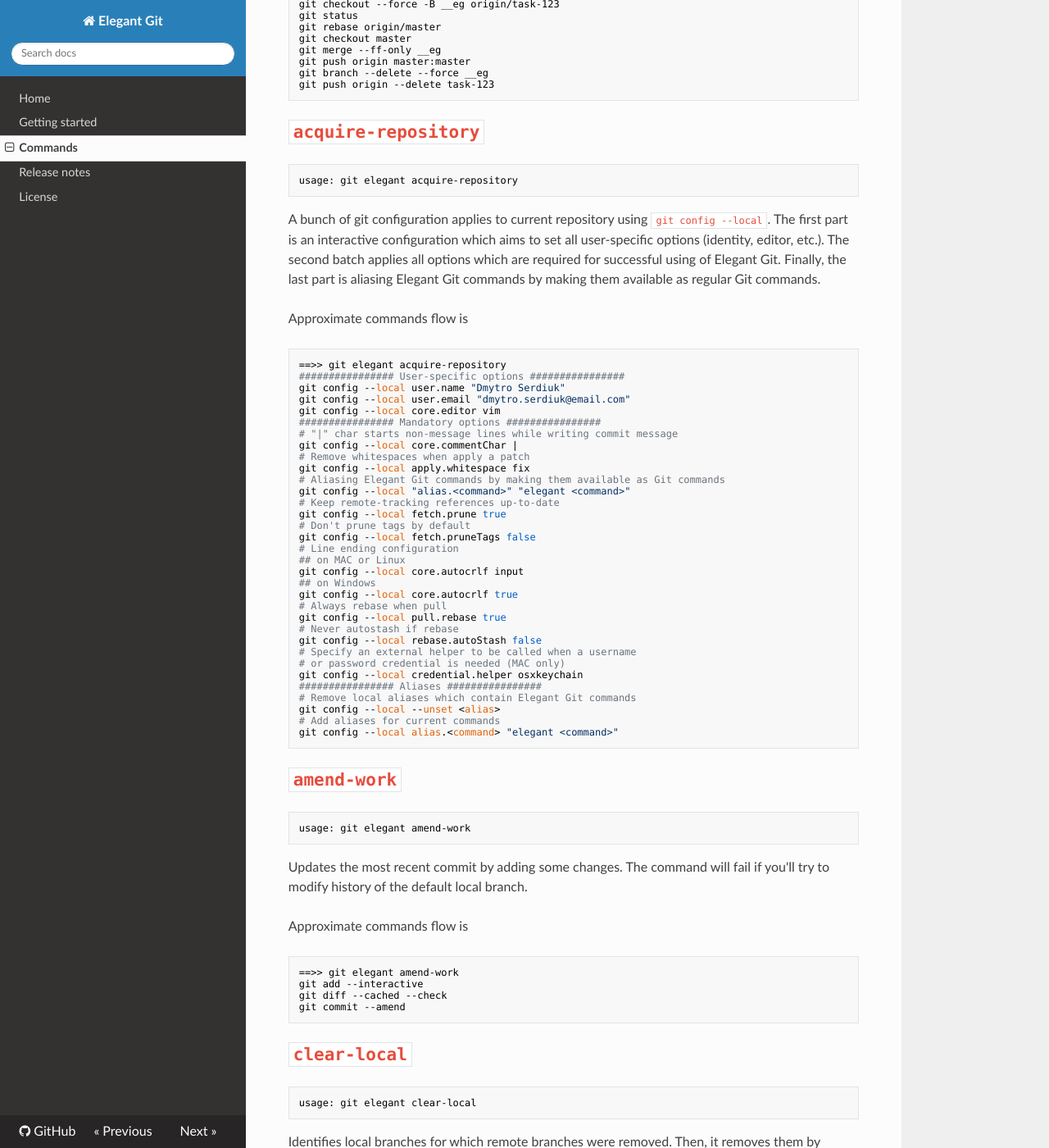
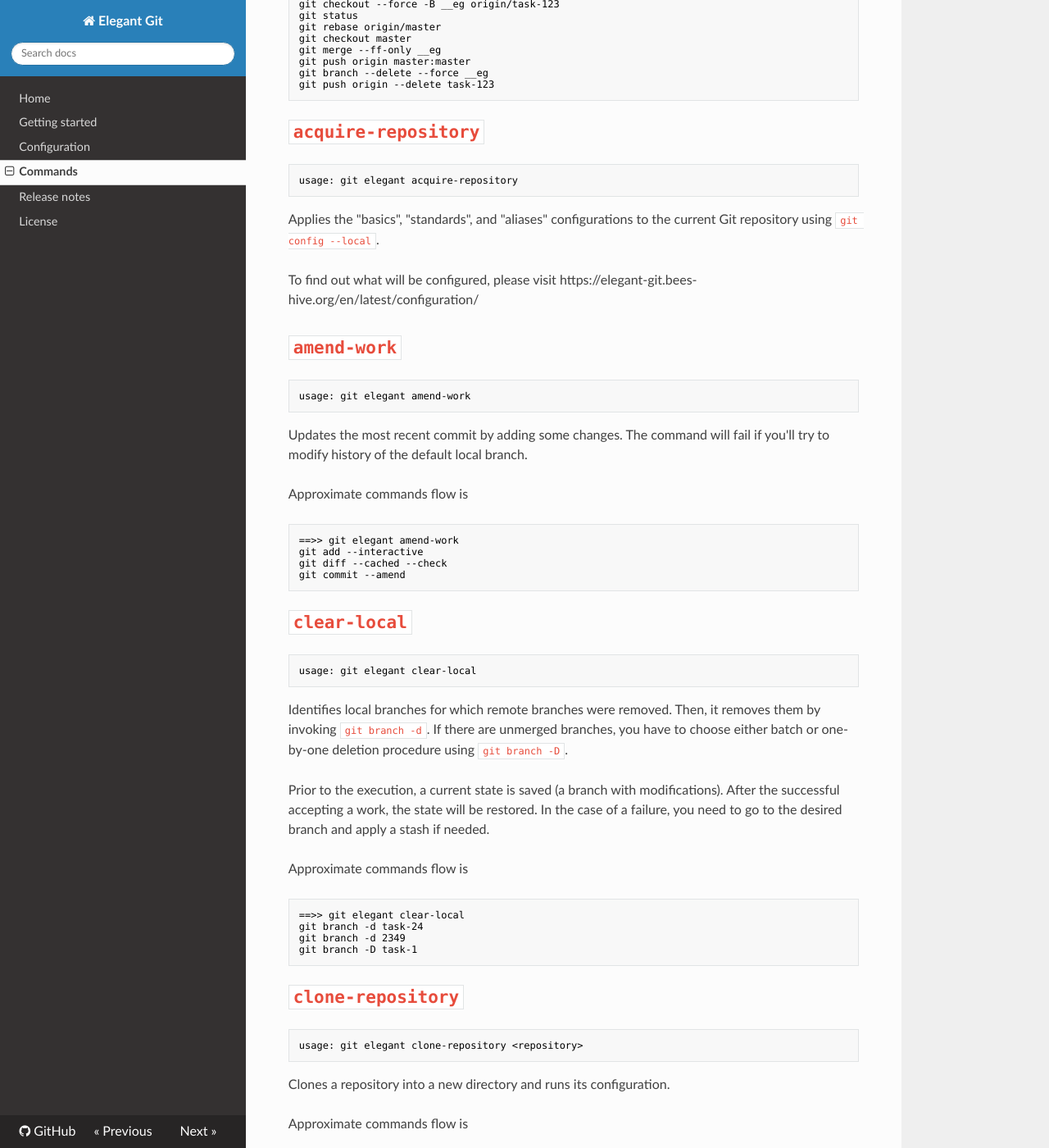
Before and after one commit to bees-hive/elegant-git, an MkDocs documentation site: the page built from docs/commands.md, in a window 1280 px wide and 1400 px high, scrolled down 1187 px. Shown: the whole window at 82% size. Built offline with MkDocs 1.6.1, drawn with Linux system fonts in a browser that asks for light colours; nearby versions of some CDN libraries.

Commit message:
Make Git configuration reusable
First of all, the configuration logic is described in the documentation.
This gives a user more details on what will be configured.

Next, the configuration logic is moved to a separate plugin. This allows
to reuse it in the future. All tests were updated also.

#177

````diff
--- a/docs/commands.md
+++ b/docs/commands.md
@@ -78,49 +78,11 @@ git push origin --delete task-123
 usage: git elegant acquire-repository
 ```
 
-A bunch of git configuration applies to current repository using
-`git config --local`. The first part is an interactive configuration which
-aims to set all user-specific options (identity, editor, etc.). The second batch
-applies all options which are required for successful using of Elegant Git.
-Finally, the last part is aliasing Elegant Git commands by making them available
-as regular Git commands.
+Applies the "basics", "standards", and "aliases" configurations to the current
+Git repository using `git config --local`.
 
-Approximate commands flow is
-```bash
-==>> git elegant acquire-repository
-################ User-specific options ################
-git config --local user.name "Dmytro Serdiuk"
-git config --local user.email "dmytro.serdiuk@email.com"
-git config --local core.editor vim
-################ Mandatory options ################
-# "|" char starts non-message lines while writing commit message
-git config --local core.commentChar |
-# Remove whitespaces when apply a patch
-git config --local apply.whitespace fix
-# Aliasing Elegant Git commands by making them available as Git commands
-git config --local "alias.<command>" "elegant <command>"
-# Keep remote-tracking references up-to-date
-git config --local fetch.prune true
-# Don't prune tags by default
-git config --local fetch.pruneTags false
-# Line ending configuration
-## on MAC or Linux
-git config --local core.autocrlf input
-## on Windows
-git config --local core.autocrlf true
-# Always rebase when pull
-git config --local pull.rebase true
-# Never autostash if rebase
-git config --local rebase.autoStash false
-# Specify an external helper to be called when a username
-# or password credential is needed (MAC only)
-git config --local credential.helper osxkeychain
-################ Aliases ################
-# Remove local aliases which contain Elegant Git commands
-git config --local --unset <alias>
-# Add aliases for current commands
-git config --local alias.<command> "elegant <command>"
-```
+To find out what will be configured, please visit
+https://elegant-git.bees-hive.org/en/latest/configuration/
 
 # `amend-work`
 
--- a/mkdocs.yml
+++ b/mkdocs.yml
@@ -7,6 +7,7 @@ theme: readthedocs
 nav:
   - Home: index.md
   - Getting started: getting-started.md
+  - Configuration: configuration.md
   - Commands: commands.md
   - Release notes: https://github.com/bees-hive/elegant-git/releases
   - License: licence.md
````
Also changed, not shown: docs/configuration.md (added, +37 -0 lines), docs/getting-started.md (+9 -4 lines), docs/index.md (+2 -1 lines), 3 other files.
